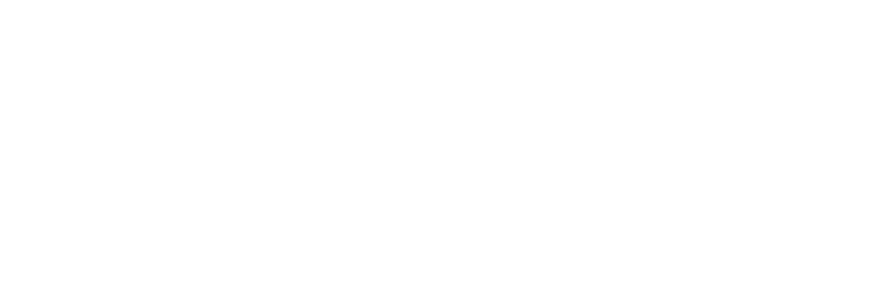
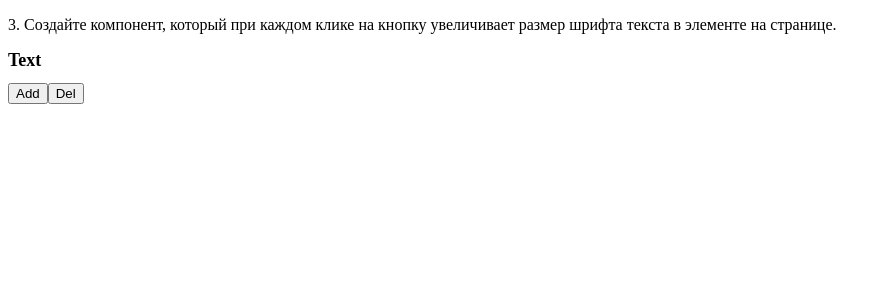
Before and after one commit to SinegubAnastasiya/react-tasks, a React (Create React App) app in the folder react-tasks/: page /task63 in a window 1280 px wide. Before the commit this address had no page. Shown: the top 300 px of the page, without its empty margins (0-887 px from the left). Built offline with nearby package versions, Linux system fonts and the light colour scheme.

Commit message:
added tasks 61-65

```diff
--- a/react-tasks/src/App.js
+++ b/react-tasks/src/App.js
@@ -58,6 +58,15 @@
 import Task58 from './pages/Task58/Task58';
 import Task59 from './pages/Task59/Task59';
 import Task60 from './pages/Task60/Task60';
+import Task61 from './pages/Task61/Task61';
+import Task62 from './pages/Task62/Task62';
+import Task63 from './pages/Task63/Task63';
+import Task64 from './pages/Task64/Task64';
+import Task65 from './pages/Task65/Task65';
+// import Task66 from './pages/Task66/Task66';
+// import Task67 from './pages/Task67/Task67';
+// import Task68 from './pages/Task68/Task68';
+// import Task69 from './pages/Task69/Task69';
 
 
 function App() {
@@ -123,6 +132,15 @@
         <Route path = '/task58' element = {<Task58/>}></Route>
         <Route path = '/task59' element = {<Task59/>}></Route>
         <Route path = '/task60' element = {<Task60/>}></Route>
+        <Route path = '/task61' element = {<Task61/>}></Route>
+        <Route path = '/task62' element = {<Task62/>}></Route>
+        <Route path = '/task63' element = {<Task63/>}></Route>
+        <Route path = '/task64' element = {<Task64/>}></Route>
+        <Route path = '/task65' element = {<Task65/>}></Route>
+        {/* <Route path = '/task66' element = {<Task66/>}></Route>
+        <Route path = '/task67' element = {<Task67/>}></Route>
+        <Route path = '/task68' element = {<Task68/>}></Route>
+        <Route path = '/task69' element = {<Task69/>}></Route> */}
       </Routes>
     </div>
   );
--- /dev/null
+++ b/react-tasks/src/pages/Task61/Task61.js
@@ -0,0 +1,33 @@
+import { useState, useRef} from 'react';
+
+function Task50() {
+    // const [data, setData] = useState('black')
+
+    // const changeColor = () => {
+    //     setData('red')
+    // }
+
+    // return <div>
+    //     <p>1. Создайте компонент, который по клику на кнопку меняет цвет текста на красный</p>
+
+    // <h1 style={{color: data}}>Text</h1>
+    // <button onClick={changeColor}>Click</button>
+
+    // </div>
+
+    const color = useRef()
+
+    const changeColor = () => {
+            color.current.style.color = 'red'
+        }
+
+    return <div>
+        <p>1. Создайте компонент, который по клику на кнопку меняет цвет текста на красный</p>
+
+    <h1 ref = {color}>Text</h1>
+    <button onClick={changeColor}>Click</button>
+
+    </div>
+}
+
+export default Task50
--- /dev/null
+++ b/react-tasks/src/pages/Task62/Task62.js
@@ -0,0 +1,15 @@
+import { useRef} from 'react';
+
+function Task50() {
+    const h_1 = useRef()
+
+    return <div>
+        <p>1. Создайте компонент, который по клику на кнопку меняет цвет текста на красный</p>
+
+    <h1 ref = {h_1}>Text</h1>
+    <button onClick={() => h_1.current.style.color = `#${Math.floor(Math.random() * 999)}`}>Click</button>
+
+    </div>
+}
+
+export default Task50
--- /dev/null
+++ b/react-tasks/src/pages/Task63/Task63.js
@@ -0,0 +1,27 @@
+import { useRef, useState } from 'react';
+
+function Task50() {
+    // const [size, setSize] = useState(10)
+
+    const h_1 = useRef()
+
+    const changeSize = () => {
+    h_1.current.style.fontSize = parseInt(h_1.current.style.fontSize) + 1 + 'px'
+    }
+
+    const changeSize_ = () => {
+    h_1.current.style.fontSize = parseInt(h_1.current.style.fontSize) - 1 + 'px'
+    }
+
+    return <div>
+        <p>3. Создайте компонент, который при каждом клике на кнопку увеличивает размер
+шрифта текста в элементе на странице.</p>
+
+    <h1 ref = {h_1} style={{ fontSize: 18 }}>Text</h1>
+    <button onClick={changeSize}>Add</button>
+    <button onClick={changeSize_}>Del</button>
+
+    </div>
+}
+
+export default Task50
--- /dev/null
+++ b/react-tasks/src/pages/Task64/Task64.js
@@ -0,0 +1,19 @@
+import { useRef } from 'react';
+
+function Task50() {
+    const inp = useRef()
+
+    return <div>
+        <p>4. Создайте компонент, который при фокусе на текстовом поле добавляет
+background (onFocus, onBlur)</p>
+
+    <input type='text' ref = {inp} onFocus={
+        () => inp.current.style.background ='pink'
+        } onBlur={
+        () => inp.current.style.background ='white'
+        } />
+
+    </div>
+}
+
+export default Task50
--- /dev/null
+++ b/react-tasks/src/pages/Task65/Task65.js
@@ -0,0 +1,20 @@
+import { useRef } from 'react';
+
+function Task50() {
+    const btn = useRef(0)
+
+    const countClick = () => {
+        btn.current++
+        console.log(btn.current);
+    }
+
+    return <div>
+        <p>5. Реализуйте компонент, который отслеживает количество кликов на кнопку с
+помощью useRef и выводит это число в консоль при каждом клике.</p>
+
+    <button onClick={countClick}>Click</button>
+
+    </div>
+}
+
+export default Task50
```
